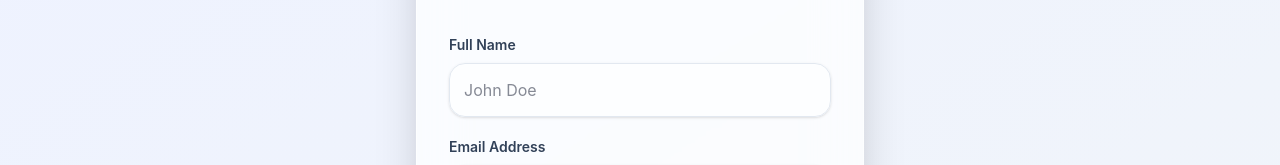
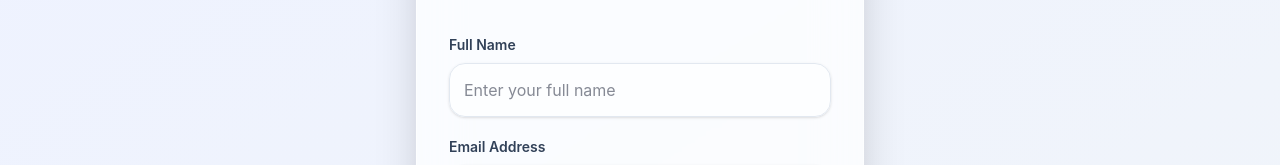
Before and after one commit to Amit9219/ConvBI, a React (Vite) app in the folder frontend/: page /register in a window 1280 px wide. Shown: the part 208-373 px from the top of the page. Built offline with nearby package versions, Linux system fonts and the light colour scheme; no server answers.

Commit message:
feat: Add Register and Login pages to implement user authentication functionality.

```diff
--- a/frontend/src/pages/Login.jsx
+++ b/frontend/src/pages/Login.jsx
@@ -30,11 +30,11 @@ const Login = () => {
         <form onSubmit={handleSubmit} className="space-y-5">
           <div>
             <label className="block text-sm font-semibold text-slate-700 dark:text-gray-300 mb-2 transition-colors">Email Address</label>
-              <input type="email" value={email} onChange={(e)=>setEmail(e.target.value)} required className="block w-full rounded-2xl border-slate-200 dark:border-gray-800 bg-white/50 dark:bg-gray-900/50 text-slate-900 dark:text-white shadow-sm focus:ring-2 focus:ring-indigo-500 focus:border-indigo-500 p-3.5 border transition-all" placeholder="you@company.com" />
+            <input type="email" value={email} onChange={(e) => setEmail(e.target.value)} required className="block w-full rounded-2xl border-slate-200 dark:border-gray-800 bg-white/50 dark:bg-gray-900/50 text-slate-900 dark:text-white shadow-sm focus:ring-2 focus:ring-indigo-500 focus:border-indigo-500 p-3.5 border transition-all" placeholder="you@company.com" />
           </div>
           <div>
             <label className="block text-sm font-semibold text-slate-700 dark:text-gray-300 mb-2 transition-colors">Password</label>
-               <input type="password" value={password} onChange={(e)=>setPassword(e.target.value)} required className="block w-full rounded-2xl border-slate-200 dark:border-gray-800 bg-white/50 dark:bg-gray-900/50 text-slate-900 dark:text-white shadow-sm focus:ring-2 focus:ring-indigo-500 focus:border-indigo-500 p-3.5 border transition-all" placeholder="••••••••" />
+            <input type="password" value={password} onChange={(e) => setPassword(e.target.value)} required className="block w-full rounded-2xl border-slate-200 dark:border-gray-800 bg-white/50 dark:bg-gray-900/50 text-slate-900 dark:text-white shadow-sm focus:ring-2 focus:ring-indigo-500 focus:border-indigo-500 p-3.5 border transition-all" placeholder="••••••••" />
           </div>
           <button type="submit" disabled={loading} className="w-full flex justify-center py-4 px-4 rounded-2xl shadow-lg text-white bg-indigo-600 hover:bg-indigo-700 focus:outline-none focus:ring-2 focus:ring-offset-2 focus:ring-indigo-500 transition-all font-bold disabled:opacity-70 mt-4 active:scale-[0.98]">
             {loading ? 'Signing in...' : 'Sign In'}
--- a/frontend/src/pages/Register.jsx
+++ b/frontend/src/pages/Register.jsx
@@ -31,15 +31,15 @@ const Register = () => {
         <form onSubmit={handleSubmit} className="space-y-5">
           <div>
             <label className="block text-sm font-semibold text-slate-700 dark:text-gray-300 mb-2 transition-colors">Full Name</label>
-              <input type="text" value={name} onChange={(e)=>setName(e.target.value)} required className="block w-full rounded-2xl border-slate-200 dark:border-gray-800 bg-white/50 dark:bg-gray-900/50 text-slate-900 dark:text-white shadow-sm focus:ring-2 focus:ring-indigo-500 focus:border-indigo-500 p-3.5 border transition-all" placeholder="John Doe" />
+            <input type="text" value={name} onChange={(e) => setName(e.target.value)} required className="block w-full rounded-2xl border-slate-200 dark:border-gray-800 bg-white/50 dark:bg-gray-900/50 text-slate-900 dark:text-white shadow-sm focus:ring-2 focus:ring-indigo-500 focus:border-indigo-500 p-3.5 border transition-all" placeholder="Enter your full name" />
           </div>
           <div>
             <label className="block text-sm font-semibold text-slate-700 dark:text-gray-300 mb-2 transition-colors">Email Address</label>
-              <input type="email" value={email} onChange={(e)=>setEmail(e.target.value)} required className="block w-full rounded-2xl border-slate-200 dark:border-gray-800 bg-white/50 dark:bg-gray-900/50 text-slate-900 dark:text-white shadow-sm focus:ring-2 focus:ring-indigo-500 focus:border-indigo-500 p-3.5 border transition-all" placeholder="you@company.com" />
+            <input type="email" value={email} onChange={(e) => setEmail(e.target.value)} required className="block w-full rounded-2xl border-slate-200 dark:border-gray-800 bg-white/50 dark:bg-gray-900/50 text-slate-900 dark:text-white shadow-sm focus:ring-2 focus:ring-indigo-500 focus:border-indigo-500 p-3.5 border transition-all" placeholder="you@company.com" />
           </div>
           <div>
             <label className="block text-sm font-semibold text-slate-700 dark:text-gray-300 mb-2 transition-colors">Password</label>
-               <input type="password" value={password} onChange={(e)=>setPassword(e.target.value)} required className="block w-full rounded-2xl border-slate-200 dark:border-gray-800 bg-white/50 dark:bg-gray-900/50 text-slate-900 dark:text-white shadow-sm focus:ring-2 focus:ring-indigo-500 focus:border-indigo-500 p-3.5 border transition-all" placeholder="••••••••" />
+            <input type="password" value={password} onChange={(e) => setPassword(e.target.value)} required className="block w-full rounded-2xl border-slate-200 dark:border-gray-800 bg-white/50 dark:bg-gray-900/50 text-slate-900 dark:text-white shadow-sm focus:ring-2 focus:ring-indigo-500 focus:border-indigo-500 p-3.5 border transition-all" placeholder="••••••••" />
           </div>
           <button type="submit" disabled={loading} className="w-full flex justify-center py-4 px-4 rounded-2xl shadow-lg text-white bg-indigo-600 hover:bg-indigo-700 focus:outline-none focus:ring-2 focus:ring-offset-2 focus:ring-indigo-500 transition-all font-bold disabled:opacity-70 mt-4 active:scale-[0.98]">
             {loading ? 'Creating...' : 'Create Account'}
```
Lines whose indentation alone changed are shown as unchanged.
